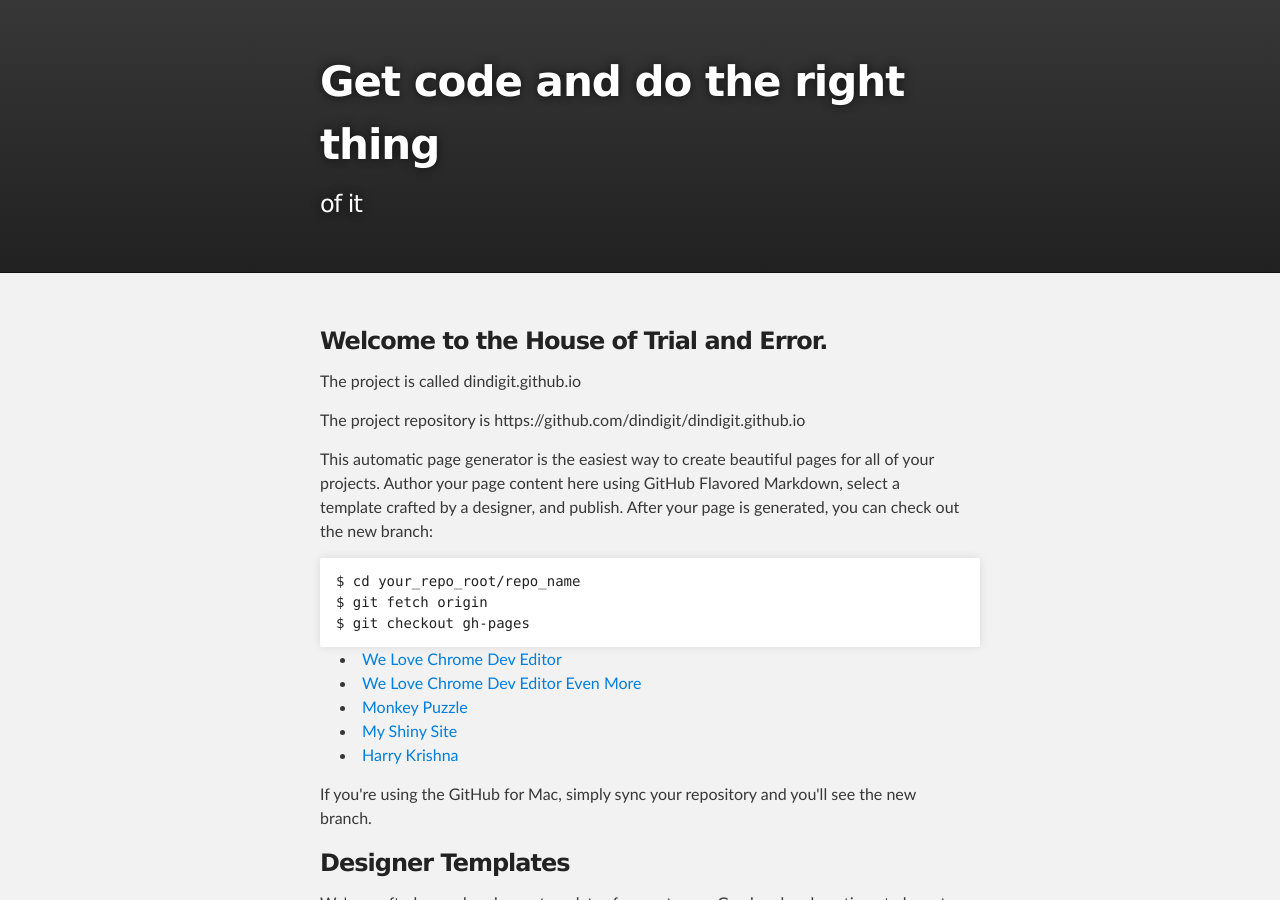
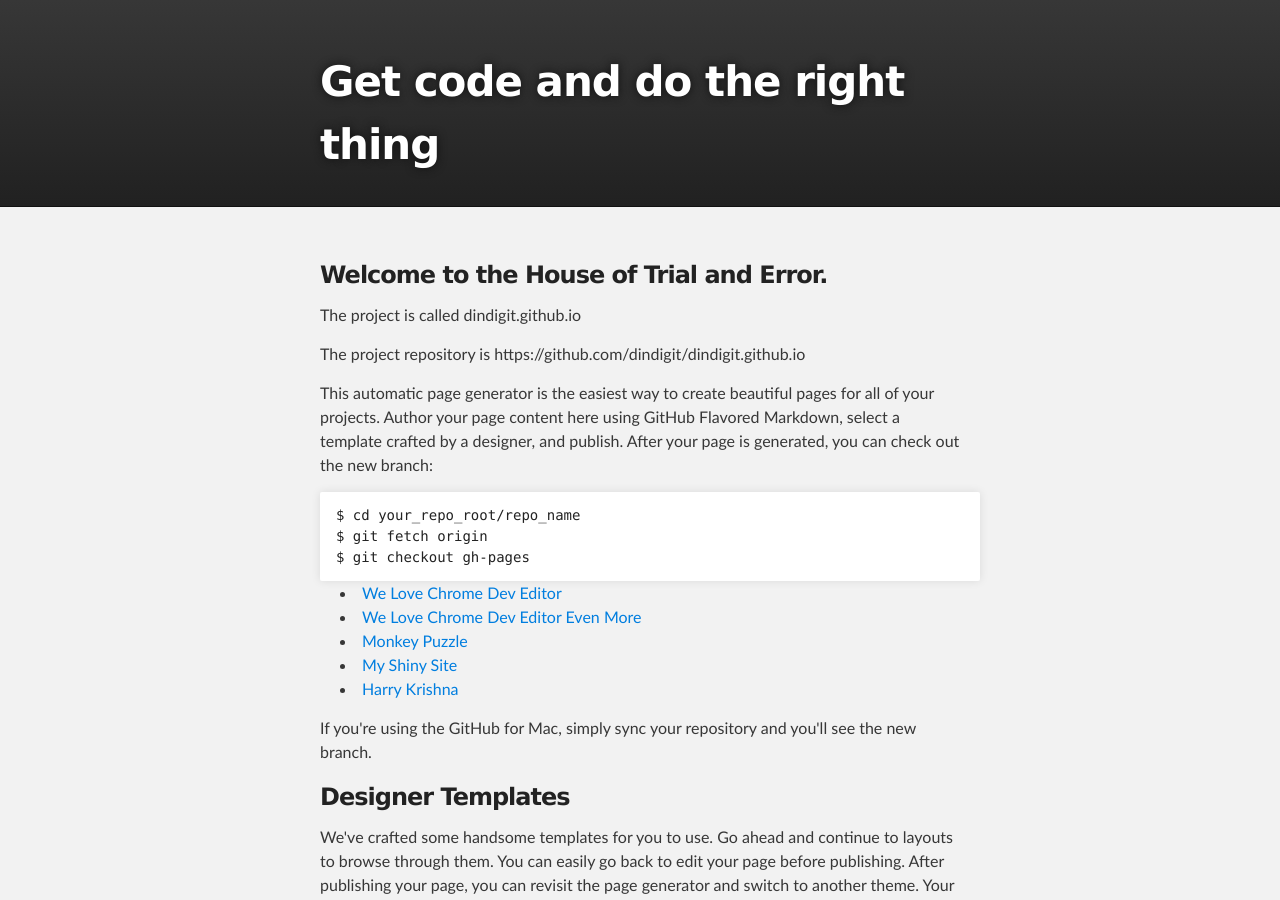
Before and after one commit to dindigit/dindigit.github.io, a Jekyll site: the page built from index.html, in a window 1280 px wide and 900 px high. Built offline with Jekyll 4.4.1, drawn with Linux system fonts in a browser that asks for light colours.

Commit message:
Updated '_layouts/default.html' via CloudCannon

```diff
--- a/_layouts/default.html
+++ b/_layouts/default.html
@@ -13,8 +13,8 @@
     <div id="header_wrap" class="outer">
         <header class="inner">
 
-          <h1 id="project_title" class="editable">Get code and do the right thing</h1>
-          <h2 id="project_tagline">of it</h2>
+          <h1 id="project_title">Get code and do the right thing</h1>
+
 
         </header>
     </div>
```
